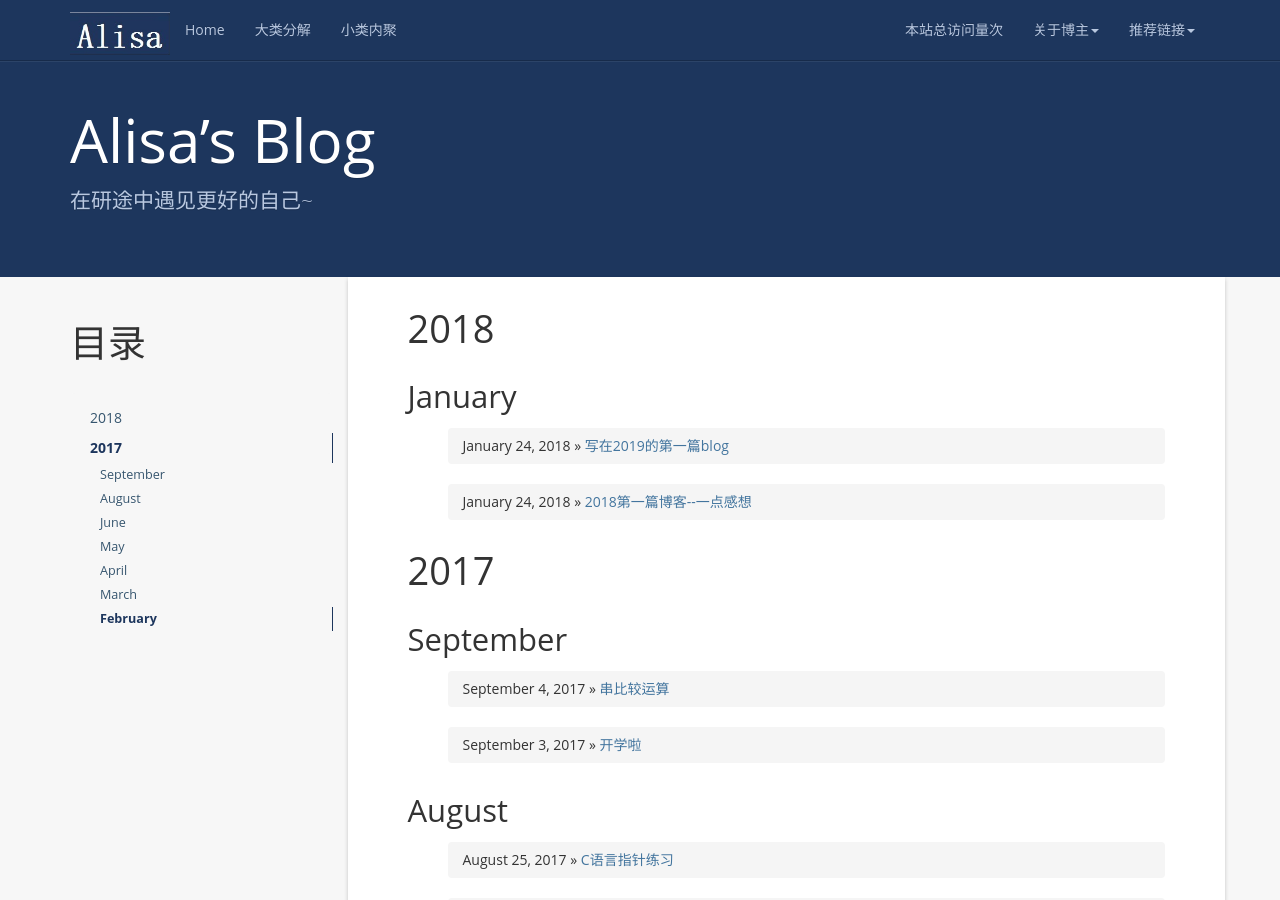
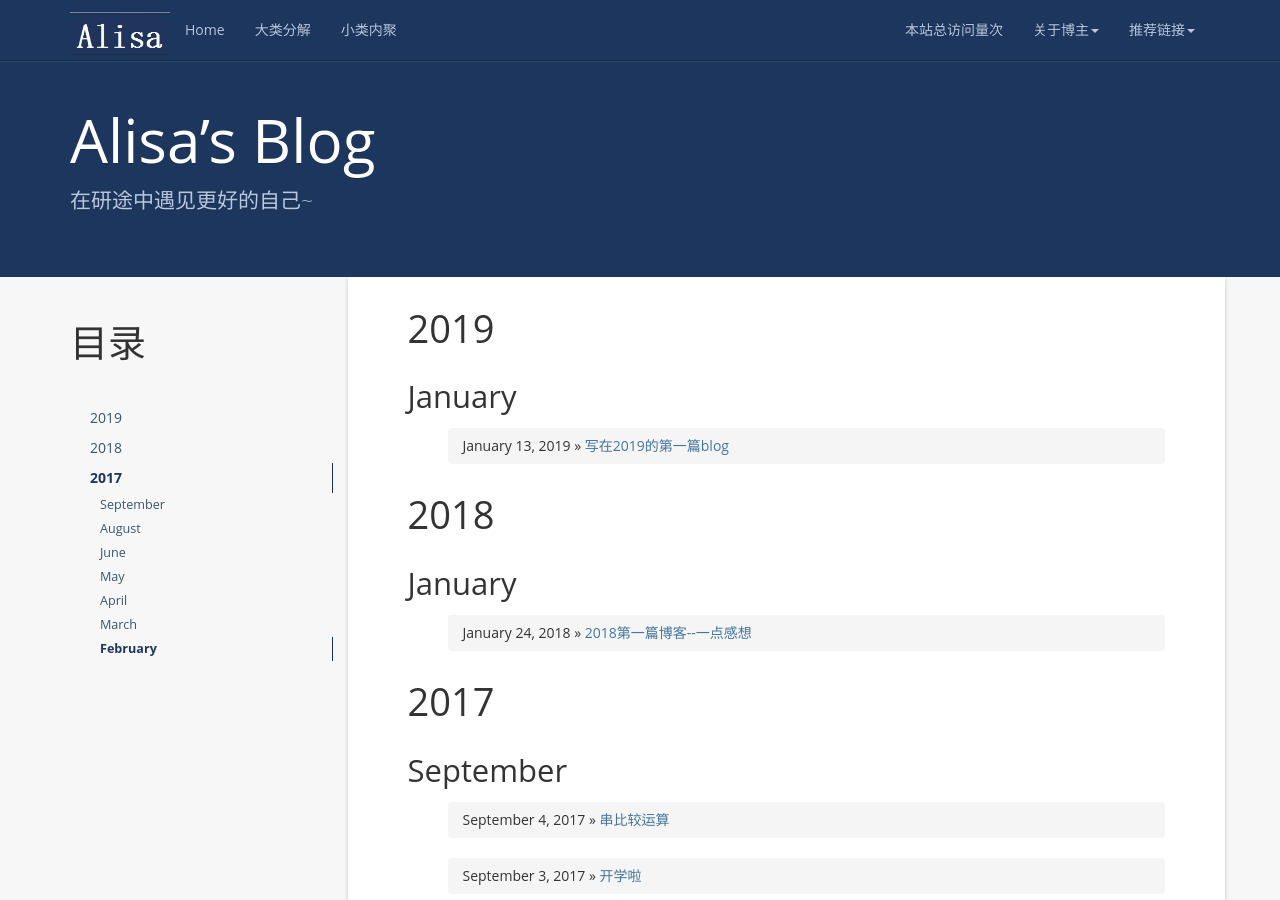
Before and after one commit to Katherine001/katherine001.github.io, a Jekyll site: the page built from index.html, in a window 1280 px wide and 900 px high. Built offline with Jekyll 4.4.1, drawn with Linux system fonts in a browser that asks for light colours; nearby versions of some CDN libraries; a script that is not in the unit is left out; the list of posts is cut into pages by our own code; comment, search, counter and statistics services are not loaded.

Commit message:
Update 2019-01-14-gh.md
data change

```diff
--- a/_posts/2019-01-14-gh.md
+++ b/_posts/2019-01-14-gh.md
@@ -1,7 +1,7 @@
 ---
 layout: post
 title: 写在2019的第一篇blog
-date:   2018-01-25 00:00:00 +0800
+date:   2019-01-14 00:00:00 +0800
 categories: 日常
 tag: 随笔
 ---
```
